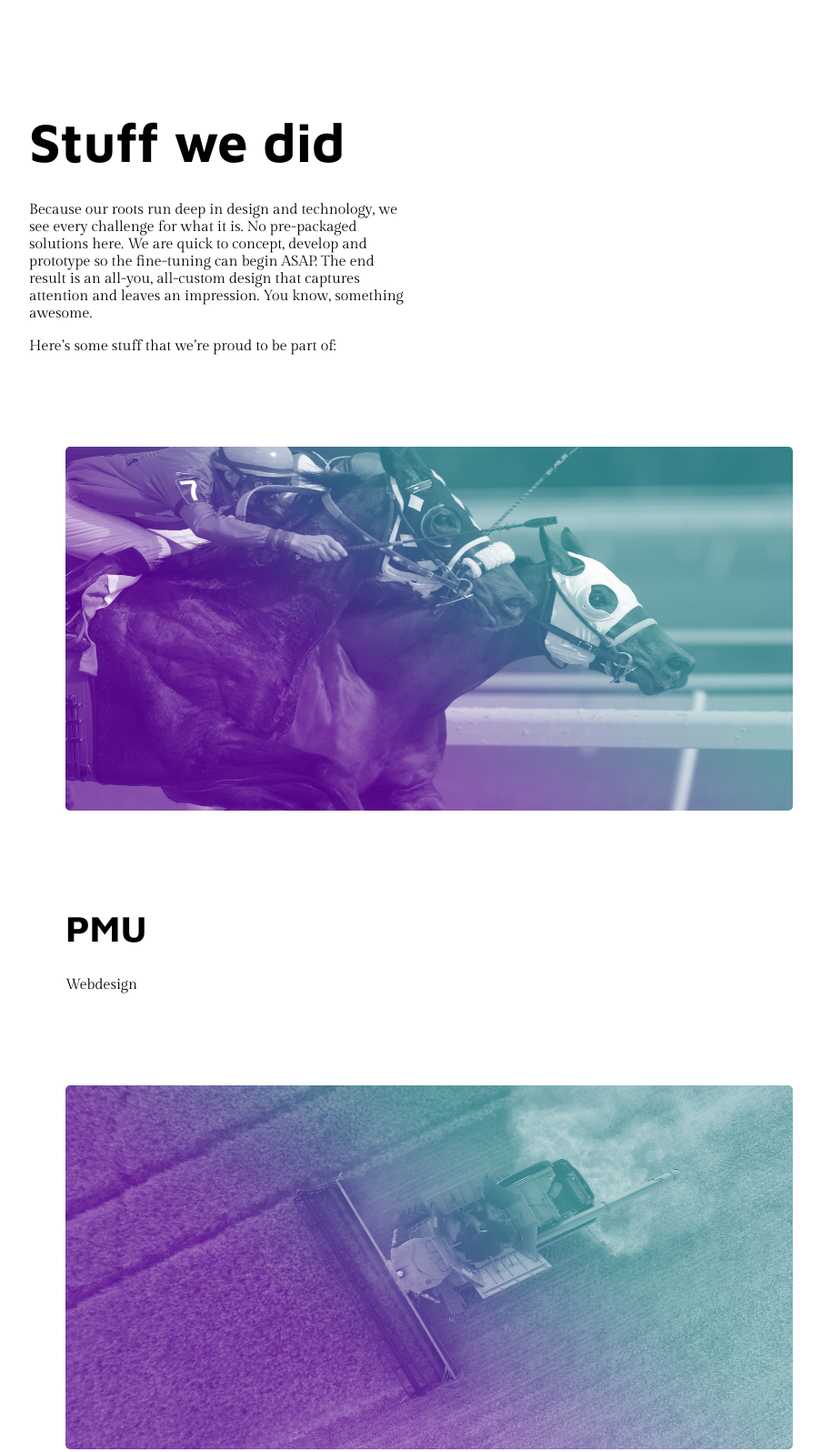
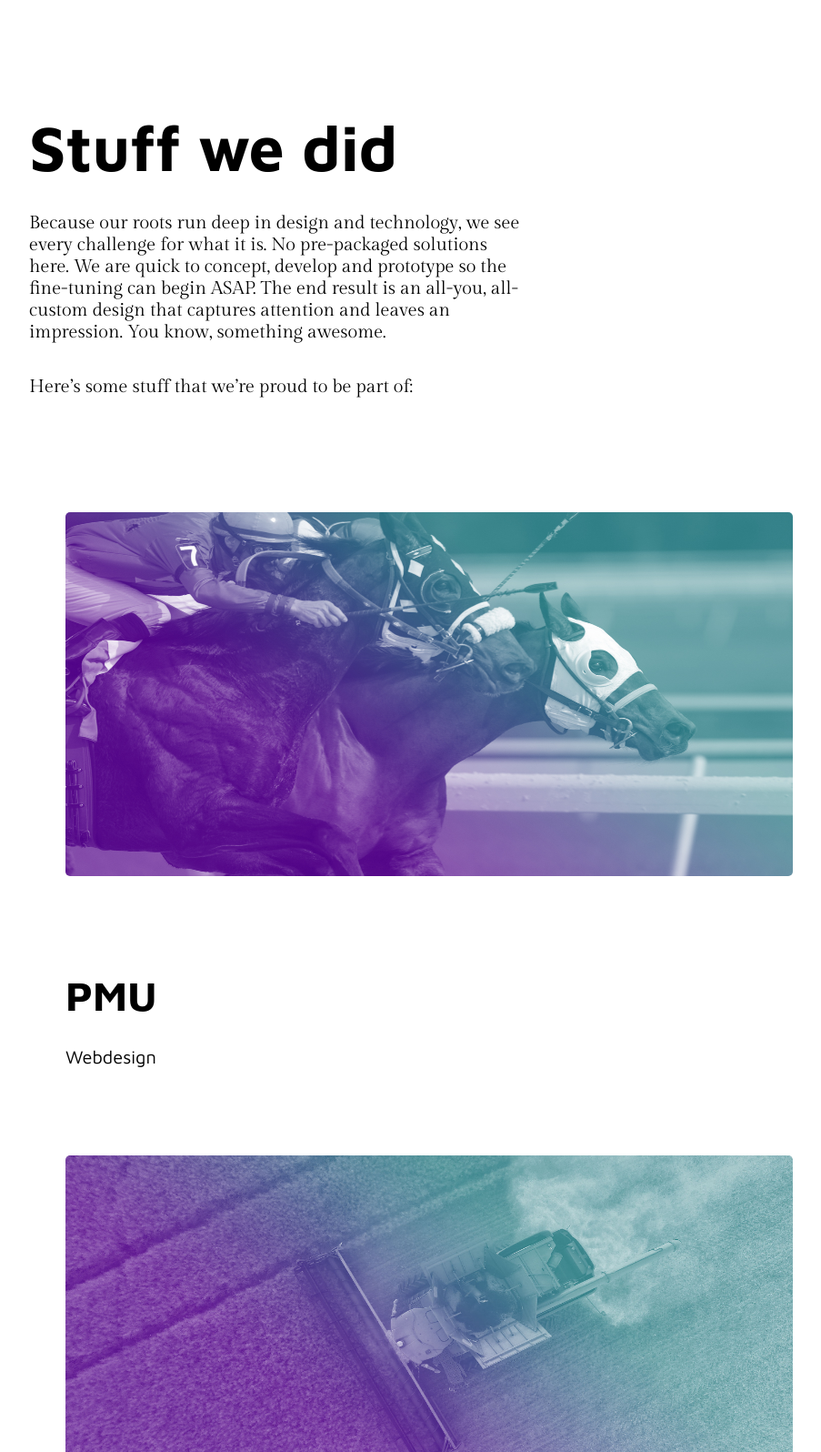
Before and after one commit to DennSerrano/SuperDuper, a plain HTML site: page index.html in a window 1280 px wide. Shown: the part 880-2476 px from the top of the page at 91% size, without its empty margins (28-931 px from the left). Drawn offline with Linux system fonts and the light colour scheme.

Commit message:
new new new

```diff
--- a/assets/css/style.css
+++ b/assets/css/style.css
@@ -29,6 +29,7 @@ header h2{
 }
 header div{
     text-align: center;
+    border-radius: 4px;
     margin: 200px auto 0;
     height:300px;
     width: 350px;
@@ -73,14 +74,15 @@ header nav ul li a:hover{
        Main
 ======================== */
 main section h2:first-child{
-    font-size: 60px;
+    font-size: 70px;
     font-weight: bolder;
     font-family: 'Maven Pro', sans-serif;
     margin:200px 0 0 60px;
 }
 main section p{
-height: 150px;
-width: 480px;
+    font-size:20px;
+height: 180px;
+width: 600px;
 padding:30px 0 0 60px;
 }
 main section article div{
@@ -92,12 +94,14 @@ main section article div img{
     border-radius: 5px;
 }
 main section article h2{
-    font-size: 40px;
+    font-size: 45px;
     font-weight: bolder;
     font-family: 'Maven Pro', sans-serif;
     margin:100px 0 0 100px;
 }
 main section article p{
+    font-size:20px;
+    font-family: 'Maven Pro', sans-serif;
     height: 150px;
     width: 480px;
     padding:30px 0 0 100px;
```
Also changed, not shown: index.html (+1 -1 lines).
